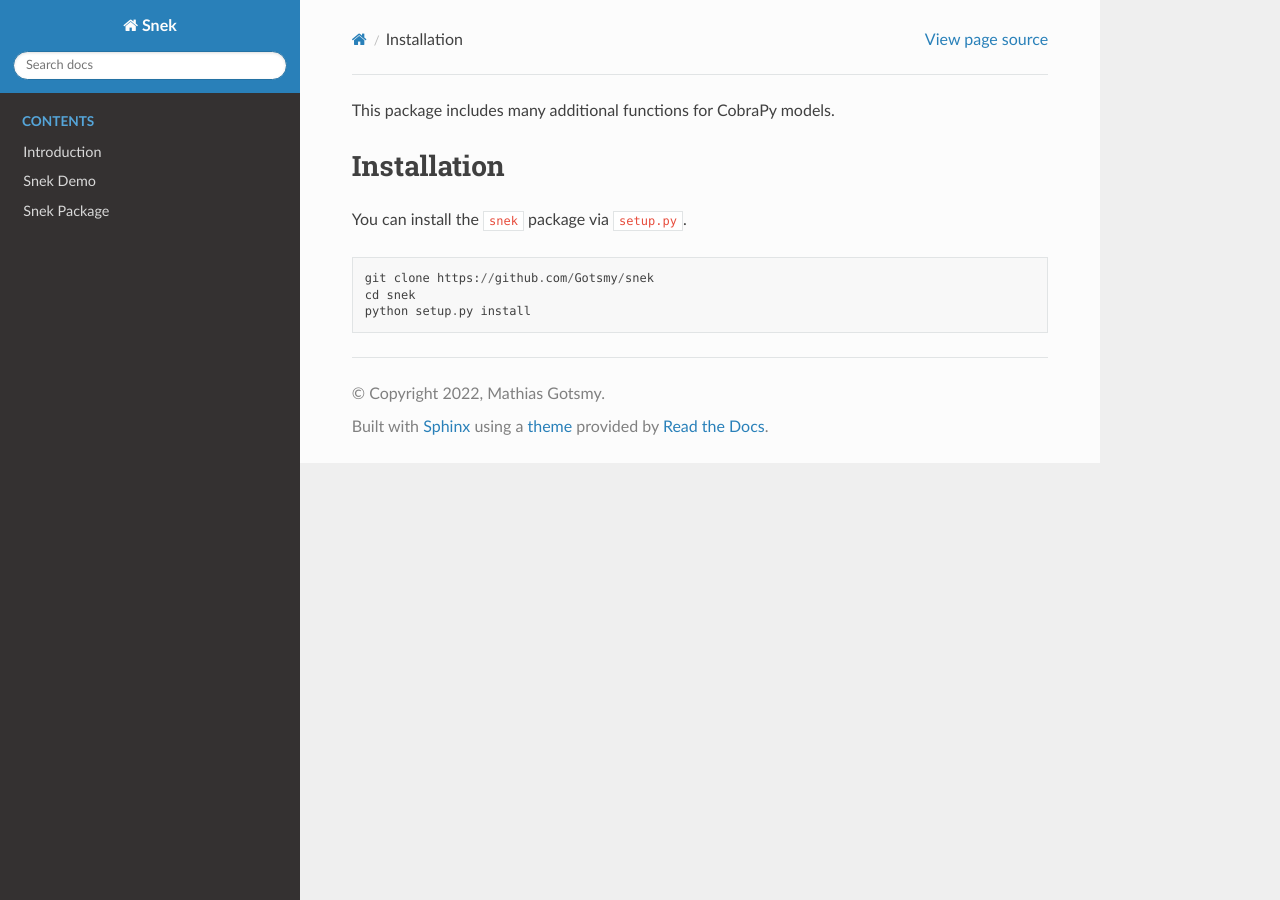
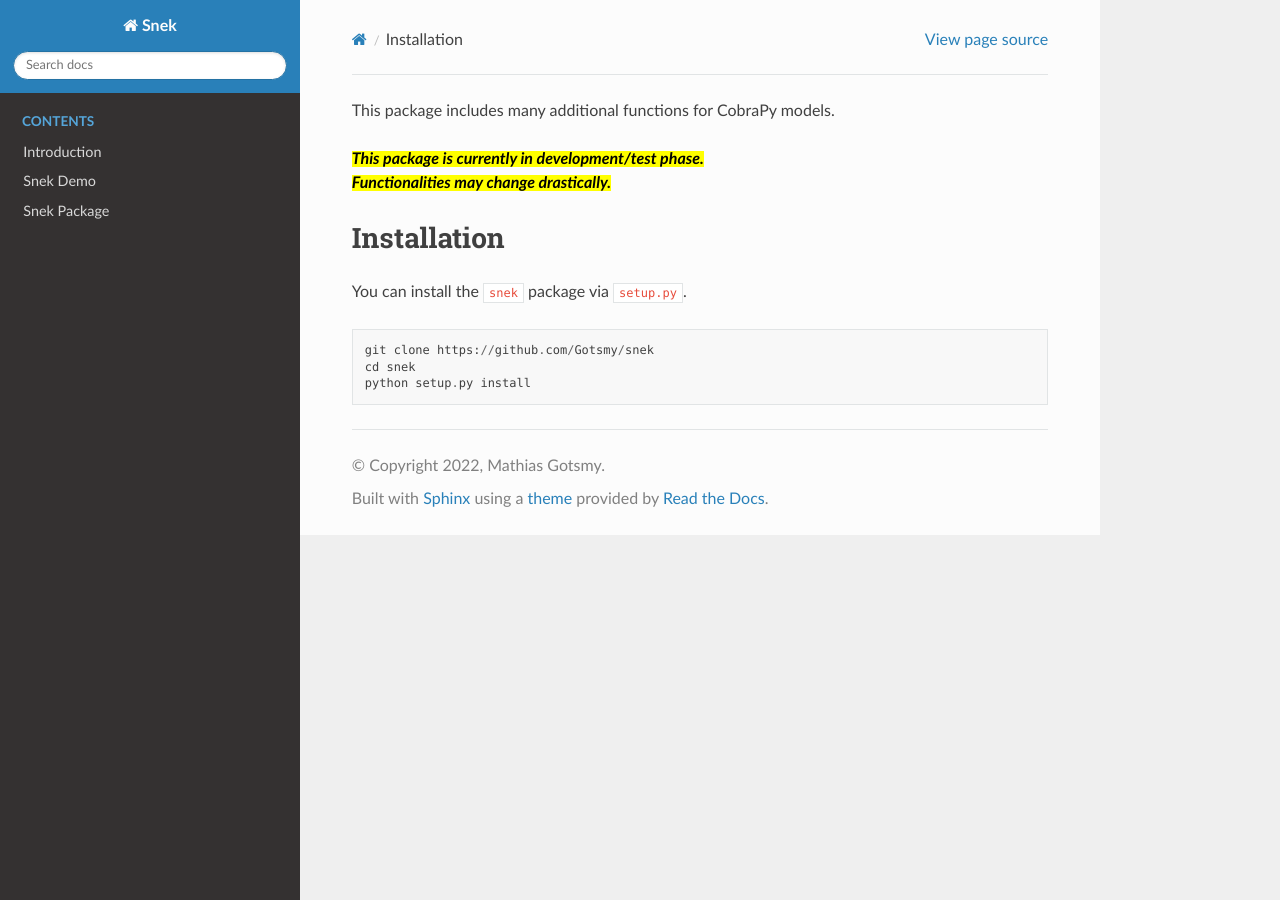
Before and after one commit to Gotsmy/snek, a Sphinx documentation site: the page built from docs/source/data/welcome.md, in a window 1280 px wide. Built offline with Sphinx 7.4.7 and the Read the Docs theme 2.0.0, drawn with Linux system fonts in a browser that asks for light colours.

Commit message:
Added disclaimer in docs.

```diff
--- a/docs/source/data/welcome.md
+++ b/docs/source/data/welcome.md
@@ -1,4 +1,7 @@
 This package includes many additional functions for CobraPy models.
+
+<mark>This package is currently in development/test phase. <br />
+Functionalities may change drastically.</mark>
 
 # Installation
 
```
